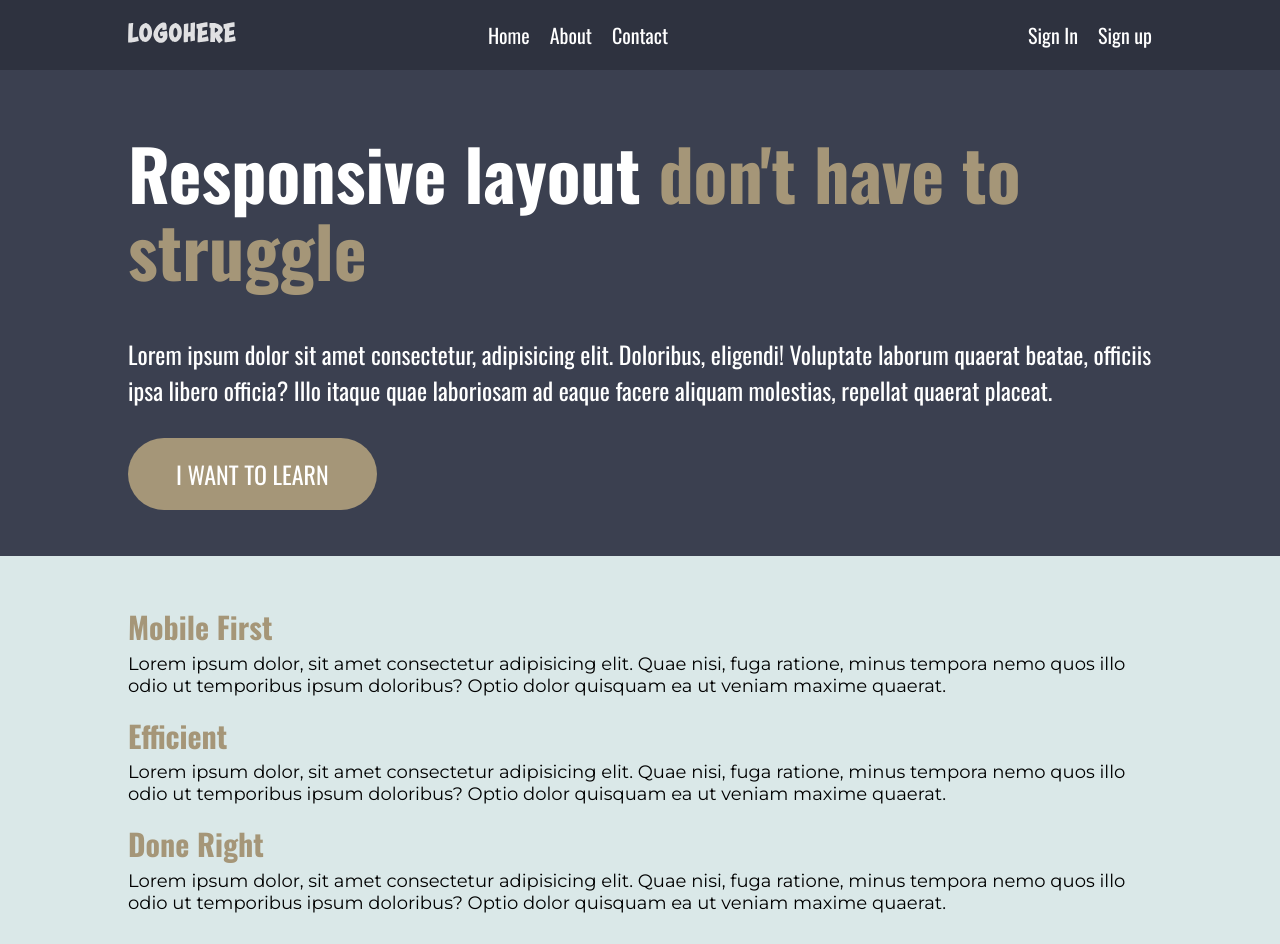
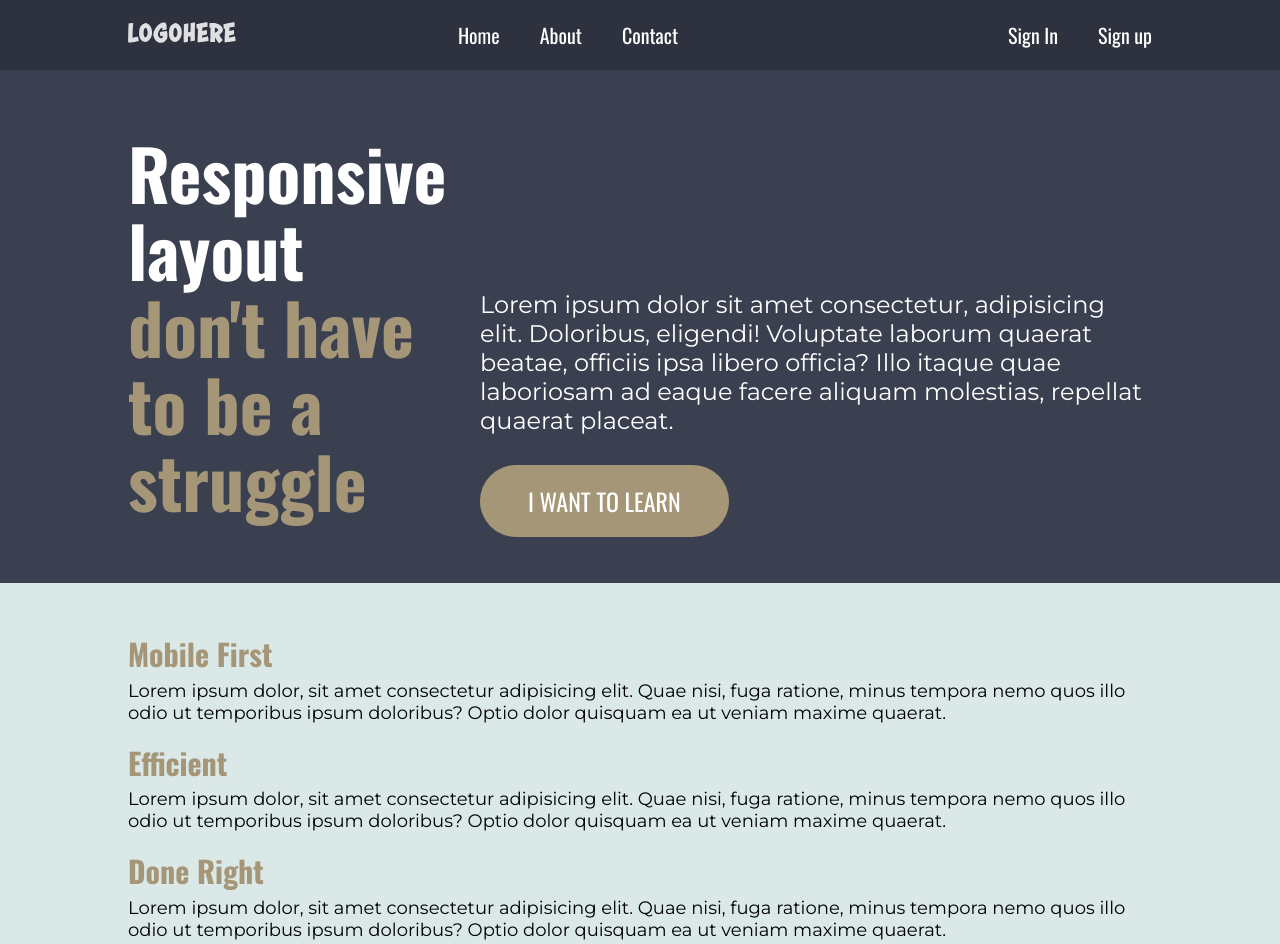
Before and after one commit to sourabhgrover/crl-final-challenge, a plain HTML site: page index.html in a window 1280 px wide. Shown: the top 944 px of the page. Drawn offline with nearby package versions, Linux system fonts and the light colour scheme.

Commit message:
Intro Responsive

```diff
--- a/index.html
+++ b/index.html
@@ -33,9 +33,9 @@
       </div>
     </header>
     <section class="intro">
-      <div class="container p-2 test">
-        <h1>Responsive layout <strong>don't have to struggle</strong></h1>
-        <div>
+      <div class="container p-2 row">
+        <h1 class="gap-alternate">Responsive layout <strong>don't have to be a struggle</strong></h1>
+        <div class="aside gap-alternate">
         <p>
           Lorem ipsum dolor sit amet consectetur, adipisicing elit. Doloribus,
           eligendi! Voluptate laborum quaerat beatae, officiis ipsa libero
--- a/style.css
+++ b/style.css
@@ -150,6 +150,7 @@ header {
 .intro p{
   margin: 2em 0;
   font-size: 2.4rem;
+  font-family: 'Montserrat', sans-serif;
 }
 
 .intro h1{
@@ -270,11 +271,8 @@ footer h1{
   font-weight: bold;
 } */
 
-@media (min-width: 800px){
-  /* .test{
-    display: flex;
-    gap: 1em;
-  } */
+@media (min-width: 700px){
+
   .nav-toggle {
     display: none;
   }
@@ -296,6 +294,10 @@ footer h1{
     margin: 0;
   }
 
+  .nav__item + .nav__item{
+    margin-left: 1em;
+  }
+
   .nav__list--primary{
     margin: 0 auto;
   }
@@ -303,4 +305,13 @@ footer h1{
   .row{
     display: flex;
   }
+
+  .aside{
+    align-self: flex-end;
+  }
+
+  .gap-alternate + .gap-alternate{
+    margin-left: 2em;
+  }
+
 }
```
